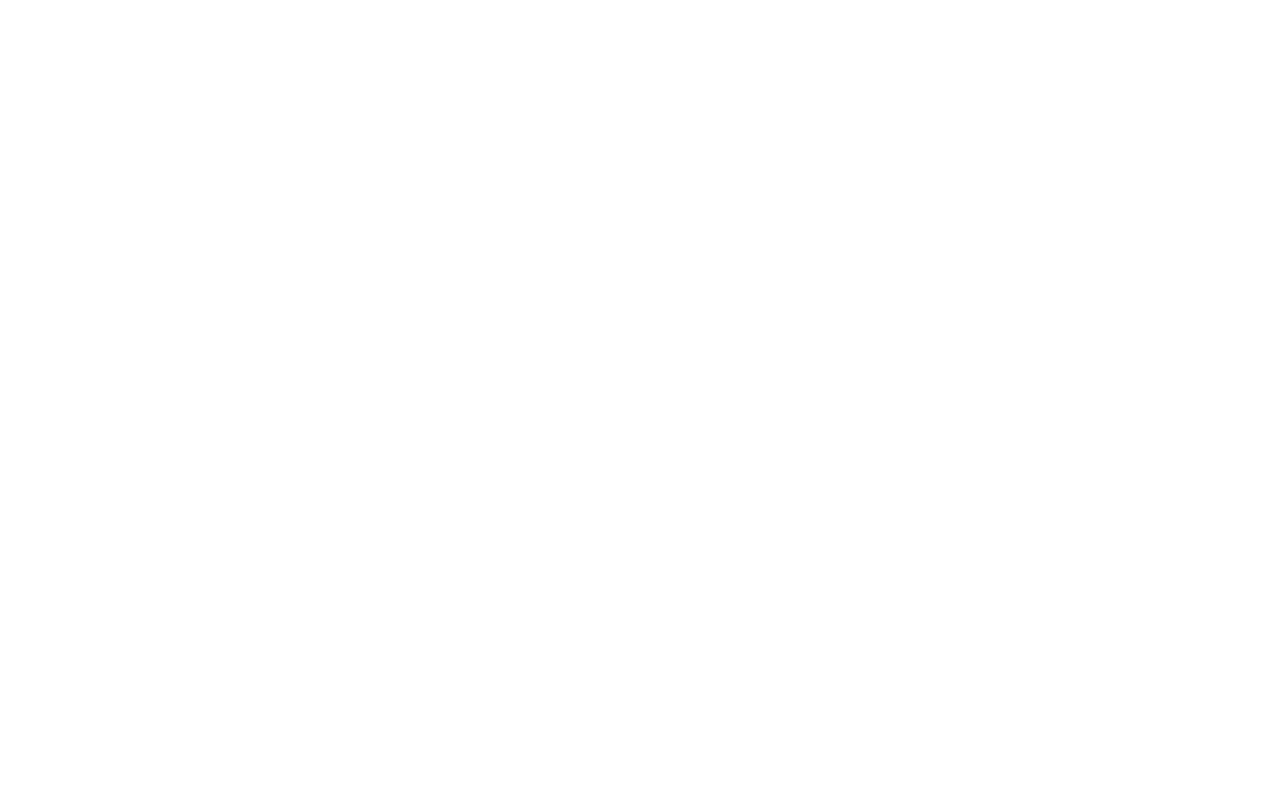
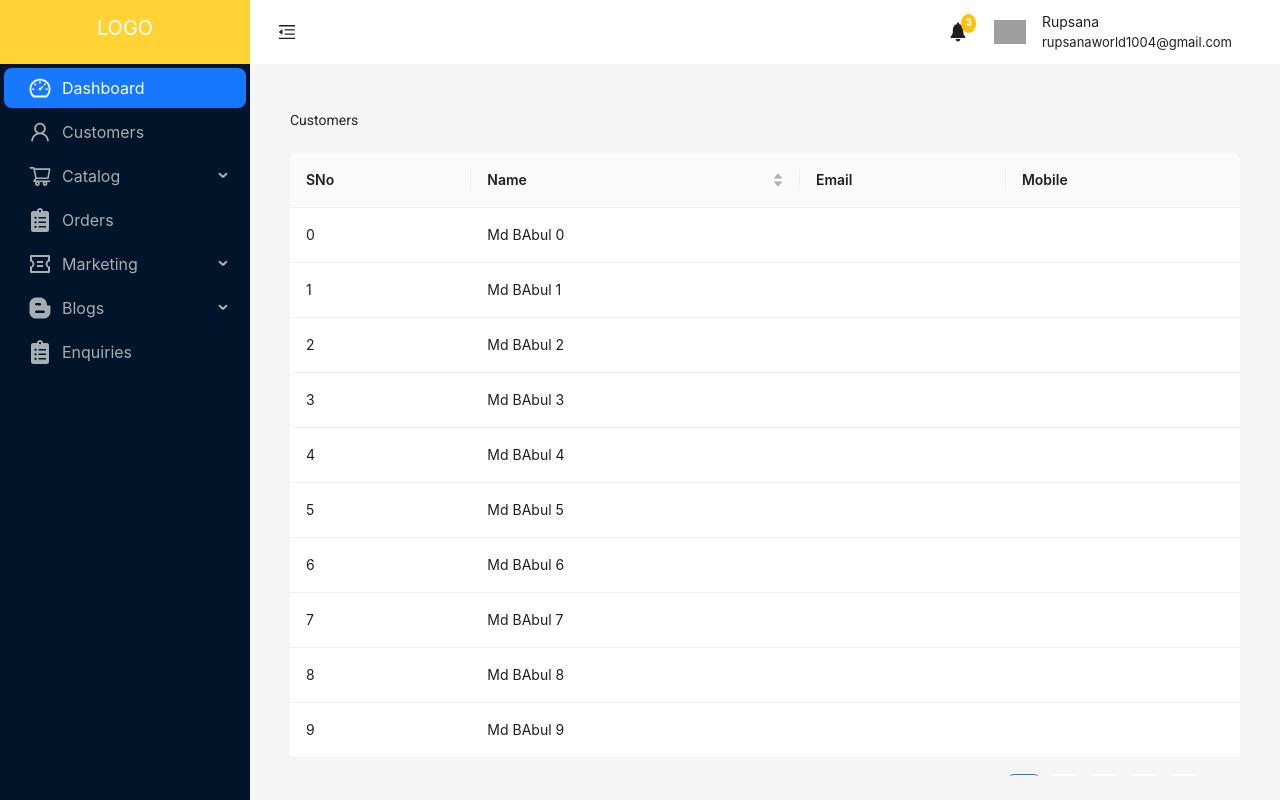
Before and after one commit to RupsanaAkter/admin-app-client, a React (Create React App) app: page /admin/blog-category-list in a window 1280 px wide. Before the commit this address had no page. Built offline with nearby package versions, Linux system fonts and the light colour scheme; grey boxes are pictures that could not be loaded.

Commit message:
added bloglist

```diff
--- a/src/App.css
+++ b/src/App.css
@@ -17,3 +17,27 @@
     font-size: 14px;
     font-family: Roboto !important;
   }
+.quill {
+  background-color: white;
+}
+
+.form-control {
+  box-shadow: none;
+  border-color: var(--color-c3d4da);
+}
+.title {
+  font: 28px;
+  font-family: Roboto !important;
+  color: var(--color-212529);
+}
+
+.sub-title {
+  font: 24px;
+  font-family: Roboto !important;
+  color: var(--color-212529);
+}
+.desc {
+  font: 14px;
+  font-family: Roboto !important;
+  color: var(--color-828599);
+}
--- a/src/App.js
+++ b/src/App.js
@@ -10,6 +10,7 @@
 import Customers from './pages/Customers/Customers';
 import Enquries from './pages/Enquries/Enquries';
 import Bloglist from './pages/Bloglist/Bloglist';
+import BlogCatlist from './pages/BlogCatlist/BlogCatlist';
 function App() {
   return (
     <Router>
@@ -27,14 +28,14 @@
           <Route path="blog-list" element={<Bloglist />} />
           <Route path="blog" element={<Addblog />} />
           <Route path="blog/:id" element={<Addblog />} />
-           {/* <Route path="coupon-list" element={<Couponlist />} />
+            {/* <Route path="coupon-list" element={<Couponlist />} />
           <Route path="coupon" element={<AddCoupon />} />
-          <Route path="coupon/:id" element={<AddCoupon />} />
-          <Route path="blog-category-list" element={<Blogcatlist />} />
-          <Route path="blog-category" element={<Addblogcat />} />
-          <Route path="blog-category/:id" element={<Addblogcat />} />
-          <Route path="orders" element={<Orders />} />
-          <Route path="order/:id" element={<ViewOrder />} /> */}
+          <Route path="coupon/:id" element={<AddCoupon />} /> */}
+          <Route path="blog-category-list" element={<BlogCatlist />} />
+          {/* <Route path="blog-category" element={<Addblogcat />} />
+          <Route path="blog-category/:id" element={<Addblogcat />} /> */}
+          {/* <Route path="orders" element={<Orders />} /> */}
+          {/* <Route path="order/:id" element={<ViewOrder />} />  */}
            <Route path="customers" element={<Customers />} />
           {/* <Route path="list-color" element={<Colorlist />} />
           <Route path="color" element={<Addcolor />} />
--- /dev/null
+++ b/src/pages/BlogCatlist/BlogCatlist.js
@@ -0,0 +1,42 @@
+import React from 'react';
+import { Table } from "antd";
+const columns = [
+    {
+      title: "SNo",
+      dataIndex: "key",
+    },
+    {
+      title: "Name",
+      dataIndex: "name",
+      sorter: (a, b) => a.name.length - b.name.length,
+    },
+    {
+      title: "Email",
+      dataIndex: "email",
+    },
+    {
+      title: "Mobile",
+      dataIndex: "mobile",
+    },
+  ];
+  const data1 = [];
+  for (let i = 0; i < 46; i++){
+    data1.push({
+           key: i ,
+           name:`Md BAbul ${i}`,
+
+          })
+  }
+
+const BlogCatlist = () => {
+    return (
+        <div>
+        <h3 className="mb-4 title">Customers</h3>
+        <div>
+          <Table columns={columns} dataSource={data1} />
+        </div>
+      </div>
+    );
+};
+
+export default BlogCatlist;
```
